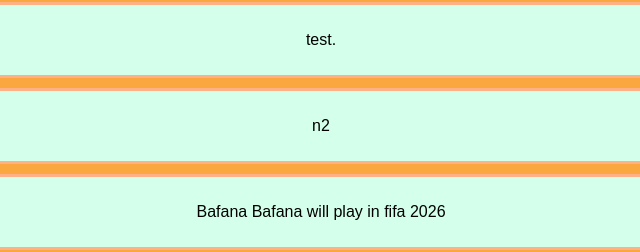
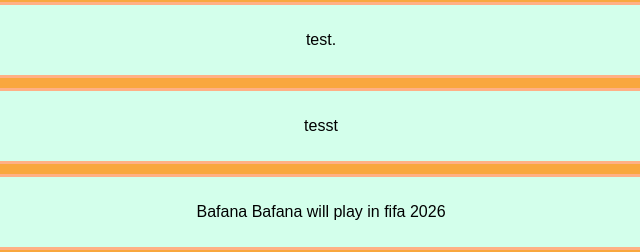
Before and after one commit to Ruan3174/sr_Webste, a plain HTML site: page index.html in a window 1280 px wide. Shown: the part 2156-2408 px from the top of the page, 319-959 px from the left. Drawn offline with Linux system fonts and the light colour scheme.

Commit message:
update to html

```diff
--- a/index.html
+++ b/index.html
@@ -102,7 +102,7 @@
     </div>
 
     <div class="card">
-        <p>n2</p>
+        <p>tesst</p>
     </div>
 
     <div class="card">
```
